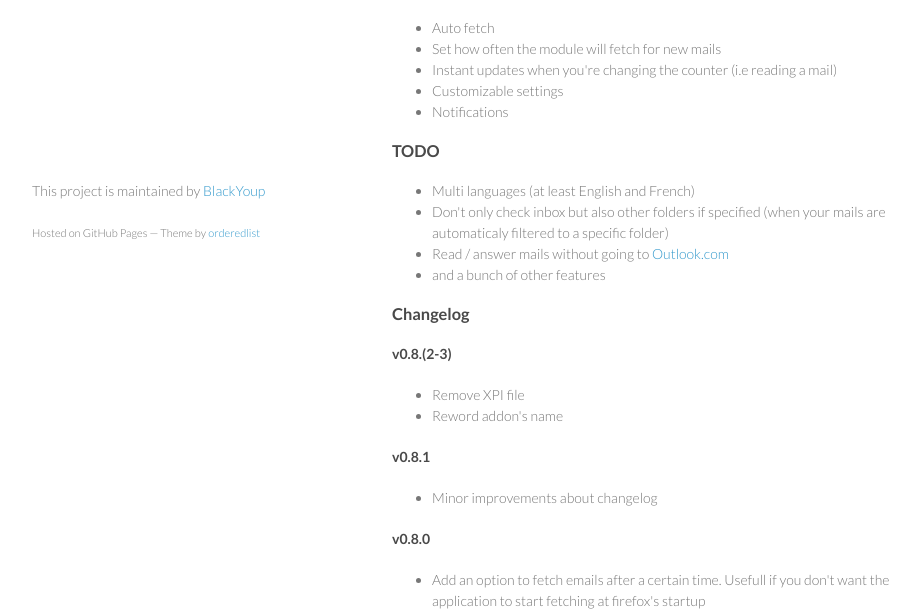
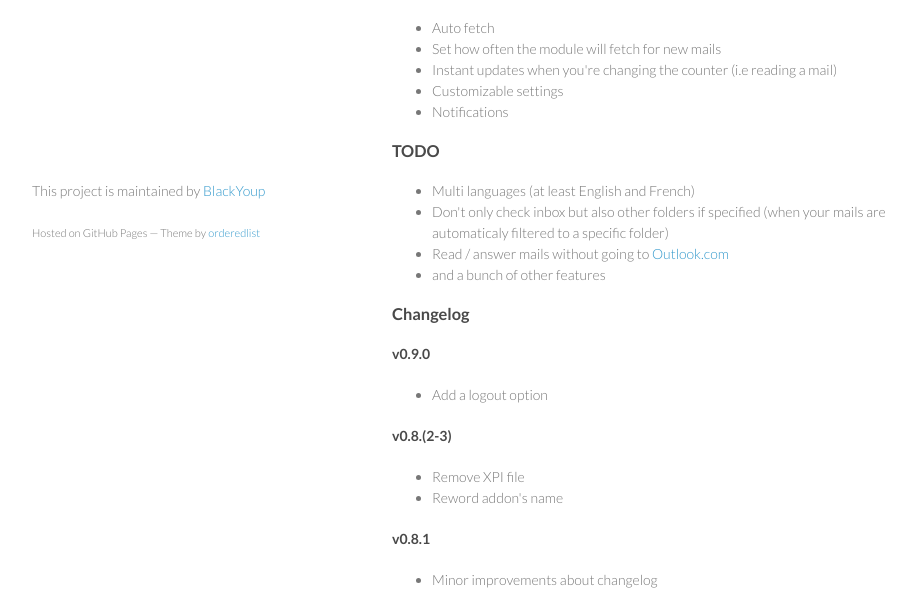
Before and after one commit to BlackYoup/outlook-notifier, a plain HTML site: page index.html in a window 1280 px wide. Shown: the part 488-1100 px from the top of the page, without its empty margins (178-1098 px from the left). Drawn offline with Linux system fonts and the light colour scheme.

```diff
--- a/index.html
+++ b/index.html
@@ -59,6 +59,13 @@
 
 <h3>
 <a id="changelog" class="anchor" href="#changelog" aria-hidden="true"><span class="octicon octicon-link"></span></a>Changelog</h3>
+
+<h4>
+<a id="v090" class="anchor" href="#v090" aria-hidden="true"><span class="octicon octicon-link"></span></a>v0.9.0</h4>
+
+<ul>
+<li>Add a logout option</li>
+</ul>
 
 <h4>
 <a id="v082-3" class="anchor" href="#v082-3" aria-hidden="true"><span class="octicon octicon-link"></span></a>v0.8.(2-3)</h4>
```
Also changed, not shown: params.json (+1 -1 lines).
